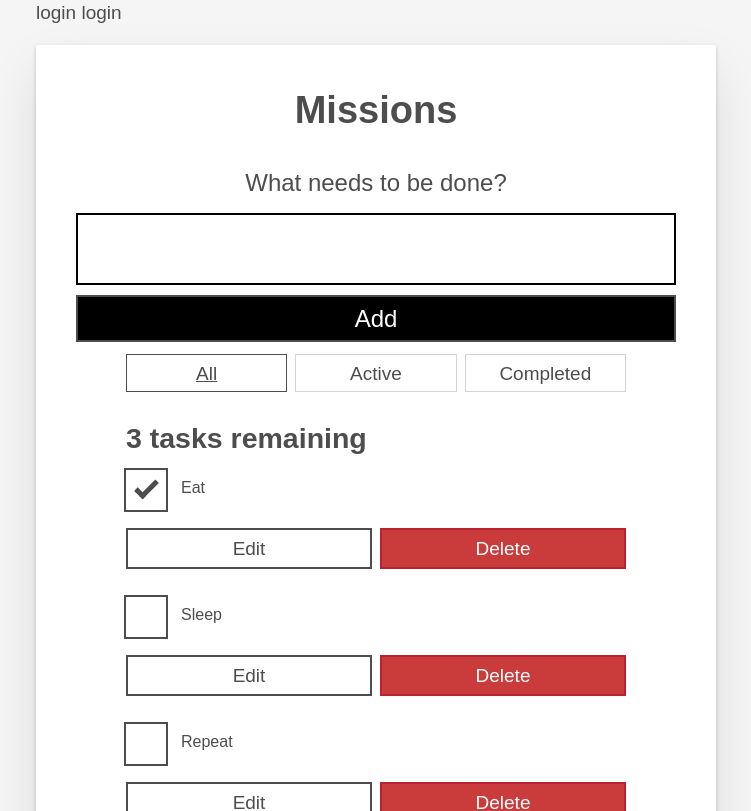
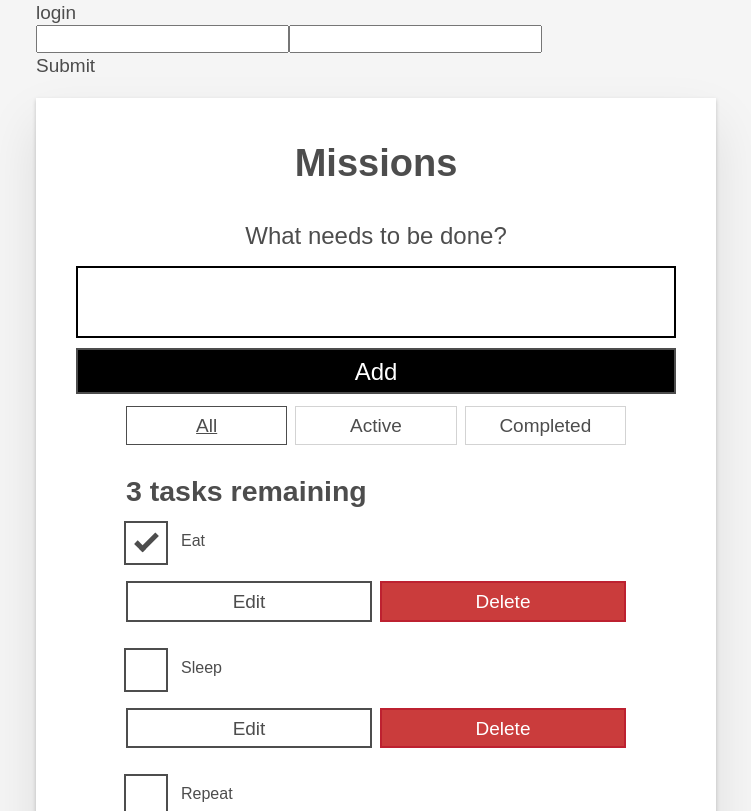
Before and after one commit to josefhedblom/todo-application, a React (Create React App) app in the folder client/: page /login in a window 1280 px wide. Shown: the top 811 px of the page, without its empty margins (264-1015 px from the left). Built offline with nearby package versions, Linux system fonts and the light colour scheme.

Commit message:
Add register and login in request.

```diff
--- a/client/package.json
+++ b/client/package.json
@@ -6,6 +6,7 @@
     "@testing-library/jest-dom": "^5.11.4",
     "@testing-library/react": "^11.1.0",
     "@testing-library/user-event": "^12.1.10",
+    "axios": "^0.24.0",
     "react": "^17.0.2",
     "react-dom": "^17.0.2",
     "react-router-dom": "^5.3.0",
@@ -35,5 +36,6 @@
       "last 1 firefox version",
       "last 1 safari version"
     ]
-  }
+  },
+  "proxy": "http://localhost:5000"
 }
--- a/client/src/App.js
+++ b/client/src/App.js
@@ -5,7 +5,7 @@ import {
   Route
 } from "react-router-dom";
 
-import Todo from "./components/Todo";
+//import Todo from "./components/Todo";
 import Login from './components/login/Login';
 import Register from './components/register/Register';
 import './App.css';
--- a/client/src/components/login/Login.js
+++ b/client/src/components/login/Login.js
@@ -1,20 +1,47 @@
 import React from 'react'
-
+import { useState } from 'react';
+import axios from 'axios';
 
 function Login() {
   // const username = "";
+
+  const [email, Setemail] = useState('')
+  const [password, Setpassword] = useState('')
+  const [token, Settoken] = useState('')
+
+  const handlePasswordInput = (e) => {
+    Setpassword(e.target.value)
+  }
+  const handleEmailInput = (e) => {
+    Setemail(e.target.value)
+  }
+
+  const handleSubmit = (e) => {
+    e.preventDefault()
+    const newUser = { email: email, password: password }
+
+    axios.post('http://localhost:3000/users/login', newUser)
+      .then(response => {
+        if (response.status === 200) {
+          console.log('User is in')
+          Settoken(response.data.token)
+        }
+        localStorage.setItem("jwt", response.data.token);
+      }).catch(error => {
+        console.log("fuck it")
+      })
+  }
   return (
+
     <div>
-      login login
-    {/* <form onSubmit={handleSubmit} >
-        <input ref={username} label="Username:" type="text" />
-        <input ref={email} label="Email:" type="email" />
-        <input ref={password} label="Password:" type="password" />
-        <input ref={password} label="repeat Password:" type="password" />
+      login
+      <form onSubmit={handleSubmit} >
+        <input label="Email:" type="email" name="email" onChange={handleEmailInput} />
+        <input label="Password:" type="password" name="password" onChange={handlePasswordInput} />
         <div>
-          <button style={submitStyle} type="submit">Submit</button>
+          <button type="submit">Submit</button>
         </div>
-      </form> */}
+      </form>
     </div>
   )
 }
--- a/client/src/components/register/Register.js
+++ b/client/src/components/register/Register.js
@@ -1,10 +1,65 @@
 import React from 'react'
+import { useState } from 'react';
+import axios from 'axios';
 
 function Register() {
+  // const username = "";
+
+  const [username, Setusername] = useState('')
+  const [email, Setemail] = useState('')
+  const [password, Setpassword] = useState('')
+  const [emailToken, SetEmailToken] = useState('')
+  const [isemailToken, SetIsEmailToken] = useState(false)
+  const handleUsernameInput = (e) => {
+    Setusername(e.target.value)
+  }
+  const handlePasswordInput = (e) => {
+    Setpassword(e.target.value)
+  }
+  const handleEmailInput = (e) => {
+    Setemail(e.target.value)
+  }
+
+  const handleSubmit = (e) => {
+    e.preventDefault()
+    const newUser = { username: username, email: email, password: password }
+    console.log(newUser)
+
+    axios.post('http://localhost:3000/users/signup', newUser)
+      .then(response => {
+        if (response.status === 201) {
+          SetEmailToken(response.data.emailMessage)
+          SetIsEmailToken(true)
+          console.log('User is created', response.data.emailMessage)
+        }
+      }).catch(error => {
+        console.log("fuck it")
+      })
+  }
+
+  const verifyEmail = () => {
+    axios.get(emailToken)
+      .then(response => {
+        console.log('Ja!')
+      })
+      .catch(error => {
+        console.log('kuken!');
+      })
+  }
   return (
+
     <div>
-      <h1> Rehistreraaaaa </h1>
-      jsjs
+      <form onSubmit={handleSubmit} >
+        <input label="Username:" name="username" type="text" onChange={handleUsernameInput} />
+        <input label="Email:" name="email" type="email" onChange={handleEmailInput} />
+        <input label="Password:" name="password" type="password" onChange={handlePasswordInput} />
+        <div>
+          <button type="submit">Submit</button>
+        </div>
+      </form>
+      <div>
+        {isemailToken ? <button onClick={verifyEmail}>Email</button> : null}
+      </div>
     </div>
   )
 }
```
Also changed, not shown: 2 other files (tests, documents, lock files or other folders).
